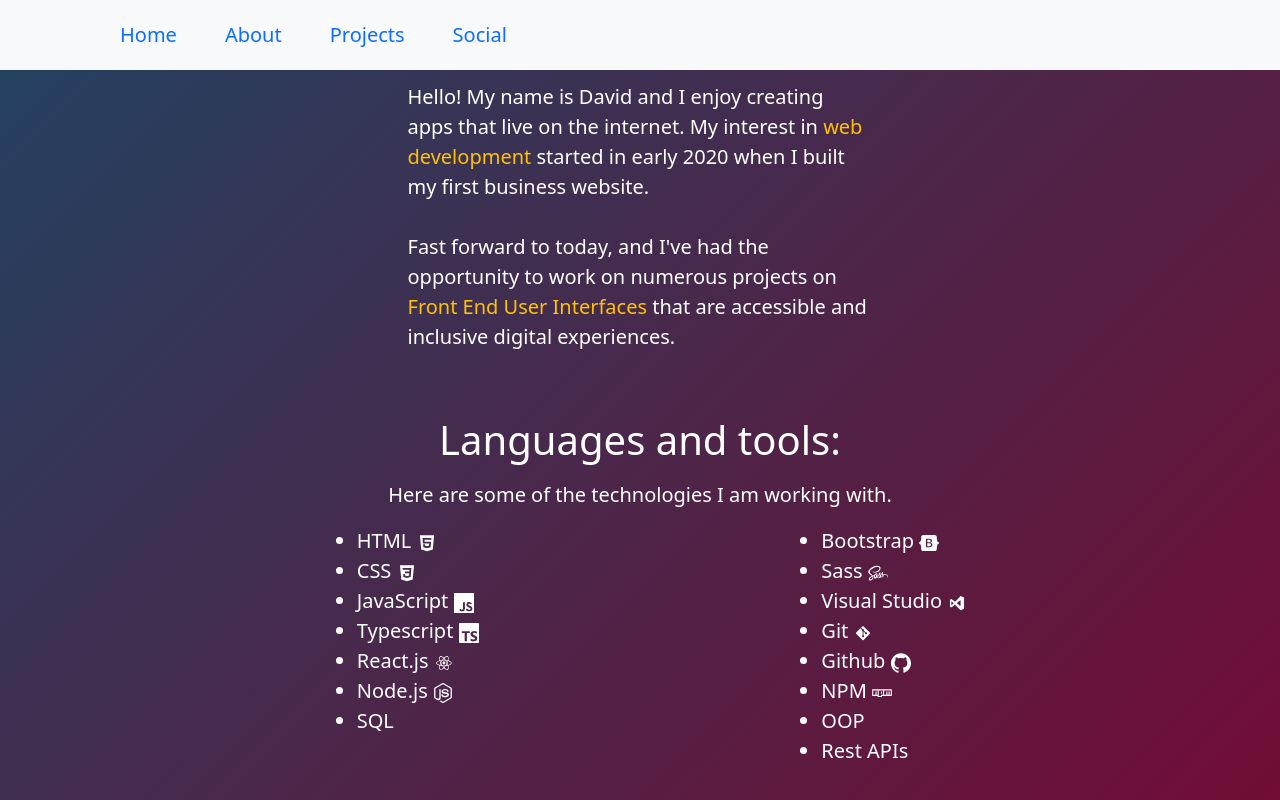
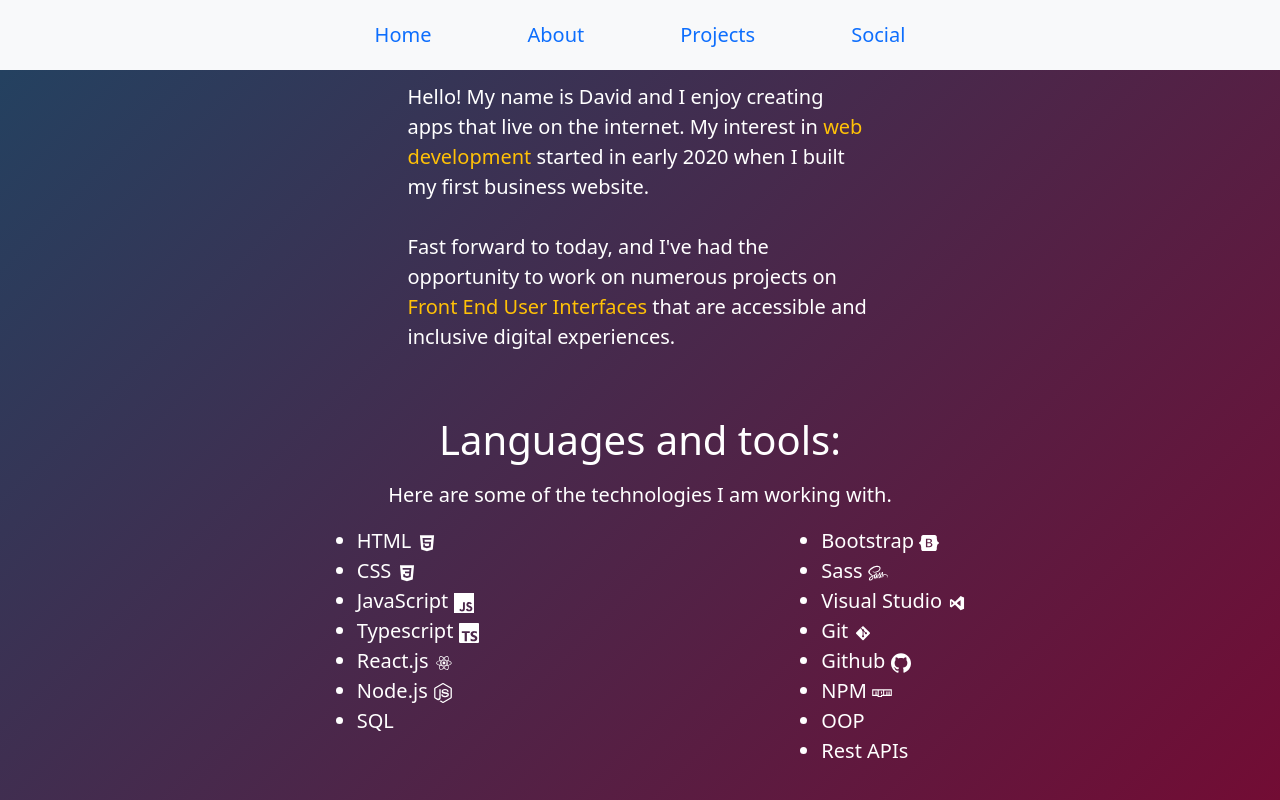
Before and after one commit to asbillt/portfolio-website, a React (Create React App) app: page /about in a window 1280 px wide. Built offline with nearby package versions, Linux system fonts and the light colour scheme.

Commit message:
Updates breakpoint collapse and justification for navigation bar.

```diff
--- a/src/Components/NavigationBar.js
+++ b/src/Components/NavigationBar.js
@@ -6,38 +6,37 @@
 import { Link } from "react-router-dom";
 
 // Create function componenent, NavigationBar.
-// Navbar component with a navbar-expand property set to lg (992px) breakpoint for responsive collapsing.
-// NavbarBrand component for your company, product, or project name.
-// NavbarToggle component for a hamburger icon under 992 px breakpoint.
+// Navbar component with a navbar-expand property set to md (768px) breakpoint for responsive collapsing.
+// NavbarToggle component for a hamburger icon under 768 px breakpoint.
 // NavbarCollapse component for set of navigation links that are grouped and
-// hidden by a parent breakpoint of 992px.
+// hidden by a parent breakpoint of 768px.
 function NavigationBar() {
   return (
-    <Navbar expand="lg" className="px-5 py-3 bg-light" fixed="top">
+    <Navbar expand="md" className="px-5 py-3 bg-light" fixed="top">
       <NavbarToggle
         aria-controls="basic-navbar-nav"
         className=""
       ></NavbarToggle>
-      <NavbarCollapse id="basic-navbar-nav" className="justify-content-start">
-        <Nav className="px-lg-5 fs-5">
-          <Link to="/" className="px-lg-4 py-lg-1 py-1 text-decoration-none">
+      <NavbarCollapse id="basic-navbar-nav" className="justify-content-center">
+        <Nav className="px-md-5 fs-5">
+          <Link to="/" className="px-md-5 py-md-1 py-1 text-decoration-none">
             Home
           </Link>
           <Link
             to="/about"
-            className="px-lg-4 py-lg-1 py-1 text-decoration-none"
+            className="px-md-5 py-md-1 py-1 text-decoration-none"
           >
             About
           </Link>
           <Link
             to="/projects"
-            className="px-lg-4 py-lg-1 py-1 text-decoration-none"
+            className="px-md-5 py-md-1 py-1 text-decoration-none"
           >
             Projects
           </Link>
           <Link
             to="/social"
-            className="px-lg-4 py-lg-1 py-1 text-decoration-none"
+            className="px-md-5 py-md-1 py-1 text-decoration-none"
           >
             Social
           </Link>
```
